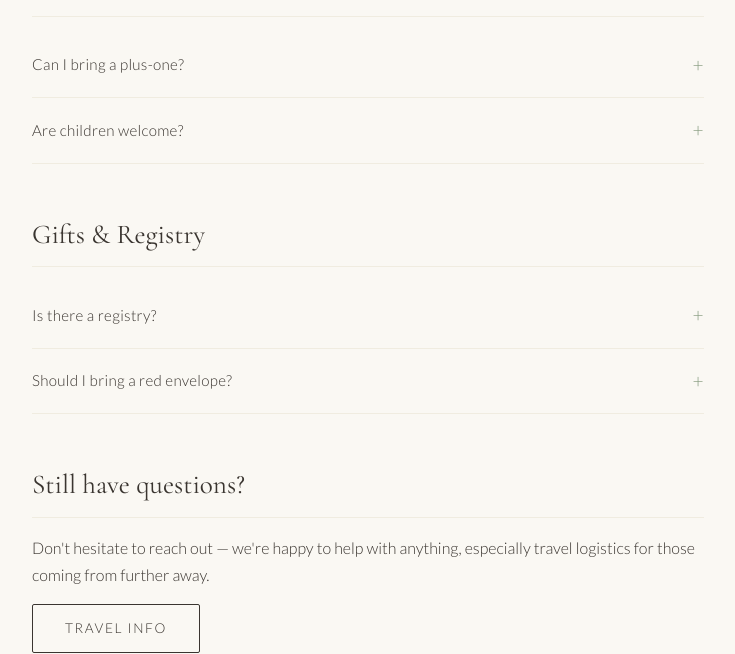
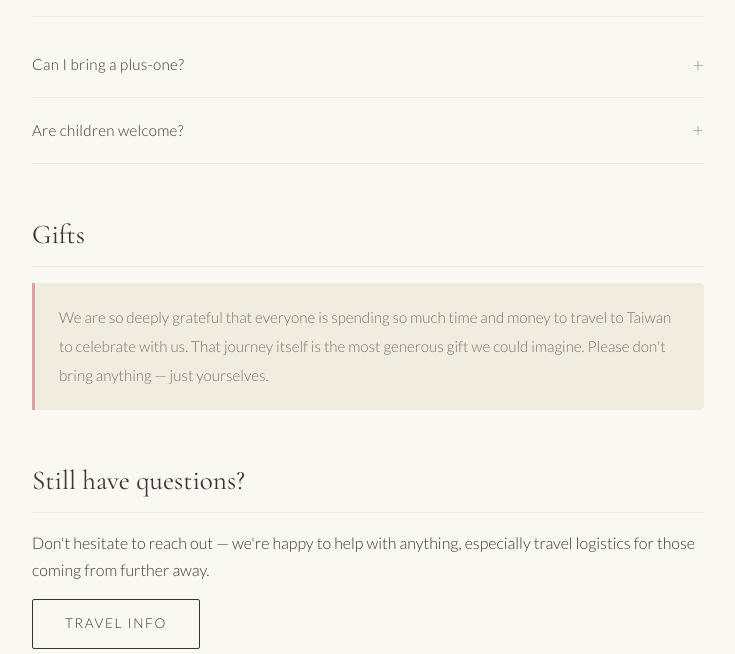
Before and after one commit to ArchieJude/wedding-site, a Django app: page /faq/ in a window 1280 px wide. Shown: the part 1163-1817 px from the top of the page, without its empty margins (272-1007 px from the left). Run offline with Django 4.2, Linux system fonts and the light colour scheme.

Commit message:
Remove gifts/registry section from FAQ
Replaced with a heartfelt note expressing gratitude that guests are
travelling to Taiwan to celebrate with us. The journey itself is the
gift — updated in all three languages (EN/中文/Монгол).

Co-Authored-By: Claude Sonnet 4.6 <noreply@anthropic.com>

```diff
--- a/static/css/main.css
+++ b/static/css/main.css
@@ -548,6 +548,18 @@ a { color: inherit; text-decoration: none; }
 /* ── Form hint ── */
 .form-hint { font-size: .78rem; color: var(--muted); margin-top: .25rem; }
 
+/* ── Gift note (non-collapsible statement in FAQ) ── */
+.faq-gift-note {
+  color: var(--muted);
+  font-size: .95rem;
+  line-height: 1.9;
+  padding: 1.25rem 1.5rem;
+  background: var(--cream);
+  border-left: 3px solid var(--blush);
+  border-radius: 0 4px 4px 0;
+  margin-top: .5rem;
+}
+
 /* ── Responsive ── */
 @media (max-width: 768px) {
   .nav { flex-wrap: wrap; gap: .5rem; }
--- a/wedding/templates/wedding/faq.html
+++ b/wedding/templates/wedding/faq.html
@@ -143,33 +143,26 @@
     </div>
 
     <div class="faq-group">
-      <h2>{% trans "Gifts & Registry" %}</h2>
-
-      <details class="faq-item">
-        {% if LANG == "zh-hant" %}
-        <summary>有婚禮登記清單嗎？</summary>
-        <p>您的出席是給我們最好的禮物。若您希望致贈，請留意我們稍後分享的蜜月基金資訊。</p>
-        {% elif LANG == "mn" %}
-        <summary>Бэлгийн жагсаалт байна уу?</summary>
-        <p>Та ирэх нь бидэнд хамгийн үнэт бэлэг. Бэлэг өгөхийг хүсвэл зөгийн балны аялалын санд хандивлаж болно — дэлгэрэнгүйг удахгүй хуваалцана.</p>
-        {% else %}
-        <summary>Is there a registry?</summary>
-        <p>Your presence is the greatest gift. If you'd like to give something, a contribution to our honeymoon fund would mean the world — details to follow closer to the date.</p>
-        {% endif %}
-      </details>
-
-      <details class="faq-item">
-        {% if LANG == "zh-hant" %}
-        <summary>我應該帶紅包嗎？</summary>
-        <p>若您有心，當然歡迎贈送<strong>紅包</strong>，這是我們非常珍視的傳統。但這完全不是必須的——您的出席才是最重要的！</p>
-        {% elif LANG == "mn" %}
-        <summary>Улаан дугтуй (紅包) авчрах хэрэгтэй юу?</summary>
-        <p>Хүсвэл <strong>紅包 (улаан дугтуй)</strong> авчрах нь маш тохиромжтой — энэ бол бид хоёулаа үнэлдэг уламжлал. Ямар ч хүлээлт байхгүй — зөвгөн баярлахаар ирэж байхад л хангалттай!</p>
-        {% else %}
-        <summary>Should I bring a red envelope?</summary>
-        <p>A <strong>紅包 (red envelope)</strong> is absolutely welcome and a lovely tradition we both value. There's no expectation — just come ready to celebrate!</p>
-        {% endif %}
-      </details>
+      <h2>{% trans "Gifts" %}</h2>
+      {% if LANG == "zh-hant" %}
+      <p class="faq-gift-note">
+        您願意跨越千里來到台灣與我們同慶，這本身就是無可比擬的禮物。
+        大家花費了寶貴的時間與金錢，只為了來陪伴我們——我們感激不盡，真的不需要任何其他的東西。
+        只要您在場，就是我們最想要的一切。
+      </p>
+      {% elif LANG == "mn" %}
+      <p class="faq-gift-note">
+        Та Тайваньд хүрэлцэн ирэхийн тулд цаг хугацаа, мөнгөө зарцуулж байгаа нь бидэнд хамгийн үнэ цэнтэй бэлэг юм.
+        Энэ замыг туулж ирж байгаа нь та бүхний хайрын илрэл бөгөөд бид үүнийг бүхнээс дээр үнэлдэг.
+        Танд өөр юу ч авчрах шаардлагагүй — та ирж байгаа нь л бидэнд хангалттай.
+      </p>
+      {% else %}
+      <p class="faq-gift-note">
+        We are so deeply grateful that everyone is spending so much time and money to travel to Taiwan
+        to celebrate with us. That journey itself is the most generous gift we could imagine.
+        Please don't bring anything — just yourselves.
+      </p>
+      {% endif %}
     </div>
 
     <div class="faq-group">
```
Also changed, not shown: locale/mn/LC_MESSAGES/django.po, locale/zh_Hant/LC_MESSAGES/django.po.
